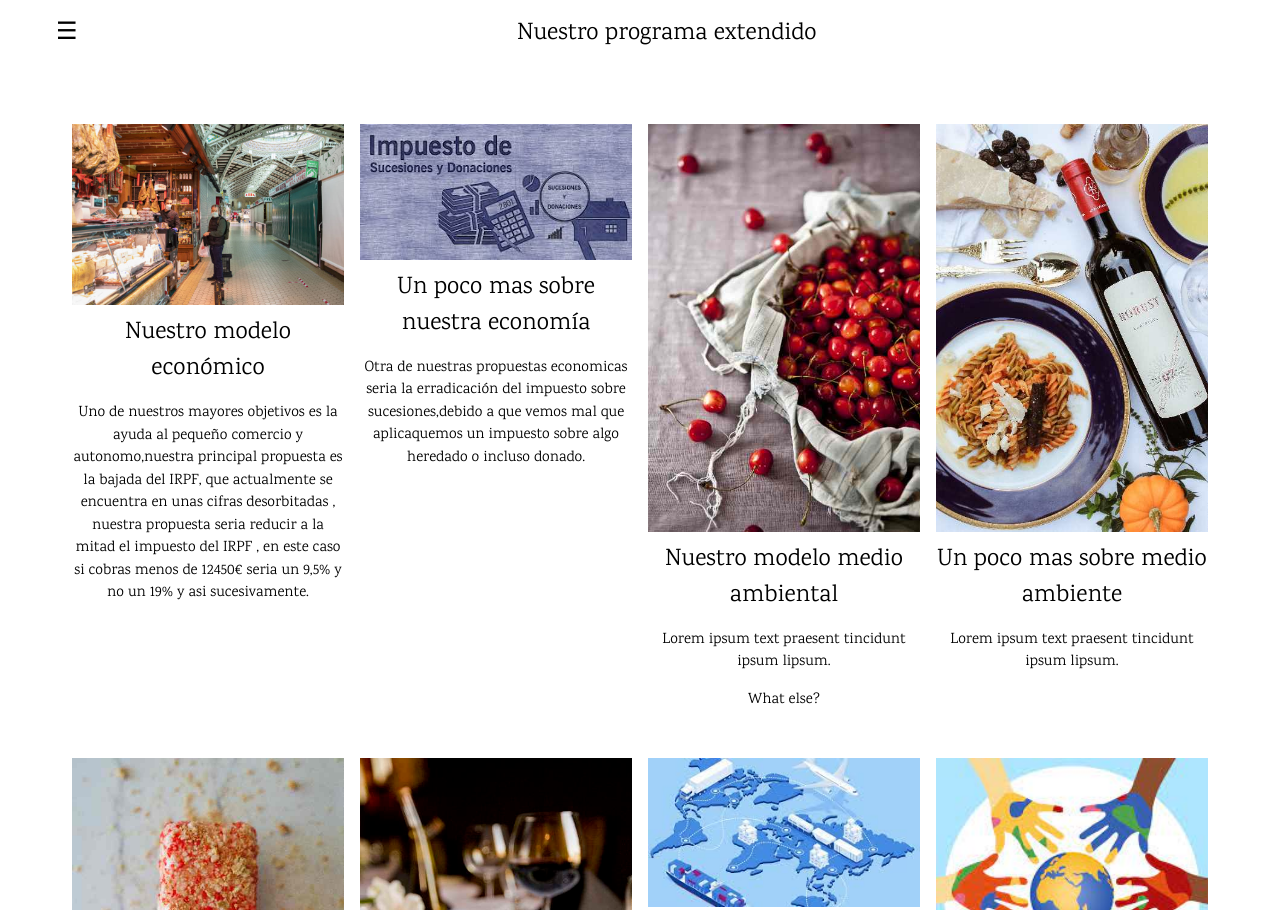
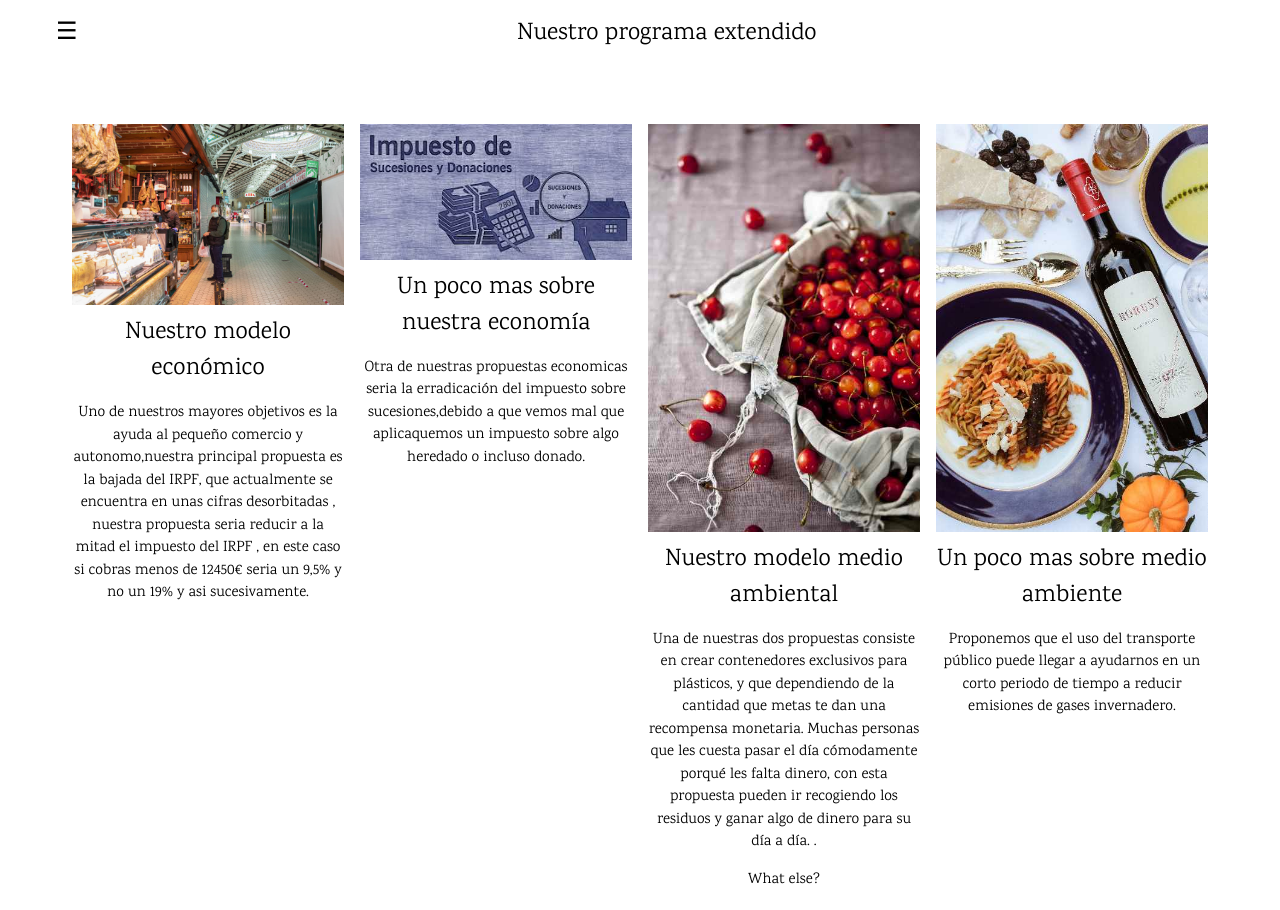
Before and after one commit to terry067/ABP, a plain HTML site: page abpdig/paginaweb1.html in a window 1280 px wide. Shown: the top 910 px of the page. Drawn offline with Linux system fonts and the light colour scheme.

Commit message:
Update paginaweb1.html

```diff
--- a/abpdig/paginaweb1.html
+++ b/abpdig/paginaweb1.html
@@ -48,13 +48,14 @@ body,h1,h2,h3,h4,h5,h6 {font-family: "Karma", sans-serif}
     <div class="w3-quarter">
       <img src="imagenes/cherries.jpg" alt="Cherries" style="width:100%">
       <h3>Nuestro modelo medio ambiental</h3>
-      <p>Lorem ipsum text praesent tincidunt ipsum lipsum.</p>
+      <p>Una de nuestras dos propuestas consiste en crear contenedores exclusivos para plásticos, y que dependiendo de la cantidad que metas te dan una recompensa monetaria. Muchas personas que les cuesta pasar el día cómodamente porqué les falta dinero, con esta propuesta pueden ir recogiendo los residuos y ganar algo de dinero para su día a día.
+.</p>
       <p>What else?</p>
     </div>
     <div class="w3-quarter">
       <img src="imagenes/wine.jpg" alt="Pasta and Wine" style="width:100%">
       <h3>Un poco mas sobre medio ambiente</h3>
-      <p>Lorem ipsum text praesent tincidunt ipsum lipsum.</p>
+      <p>Proponemos que el uso del transporte público puede llegar a ayudarnos en un corto periodo de tiempo a reducir emisiones de gases invernadero.</p>
     </div>
   </div>
 
```
